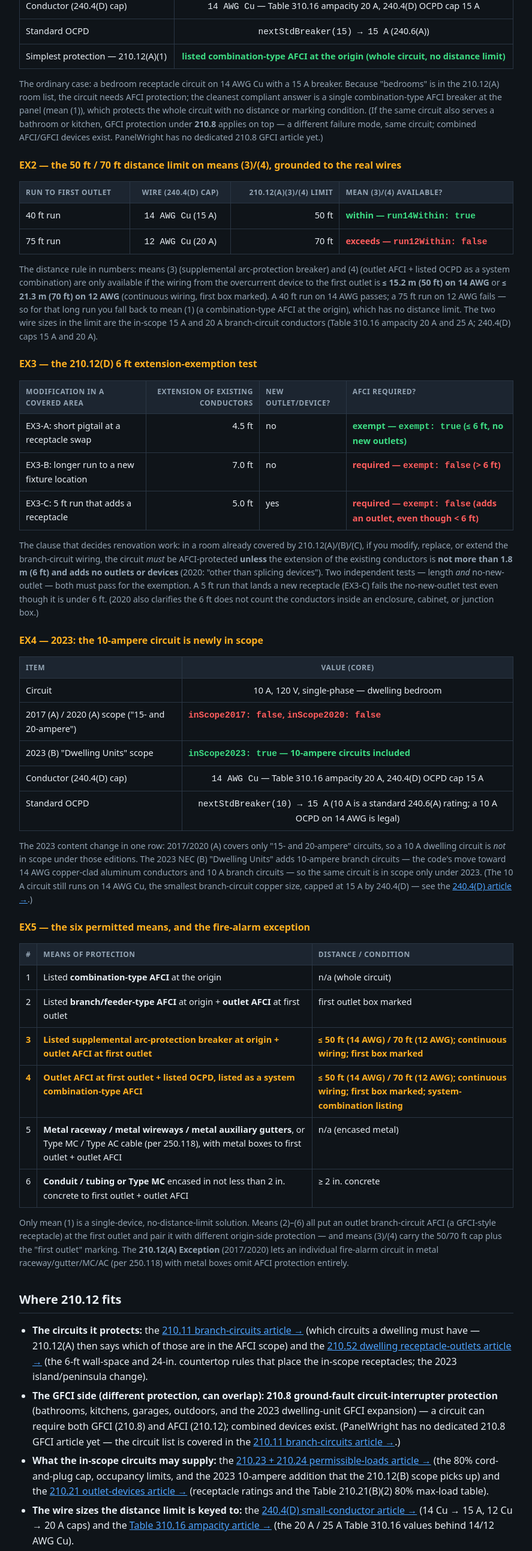
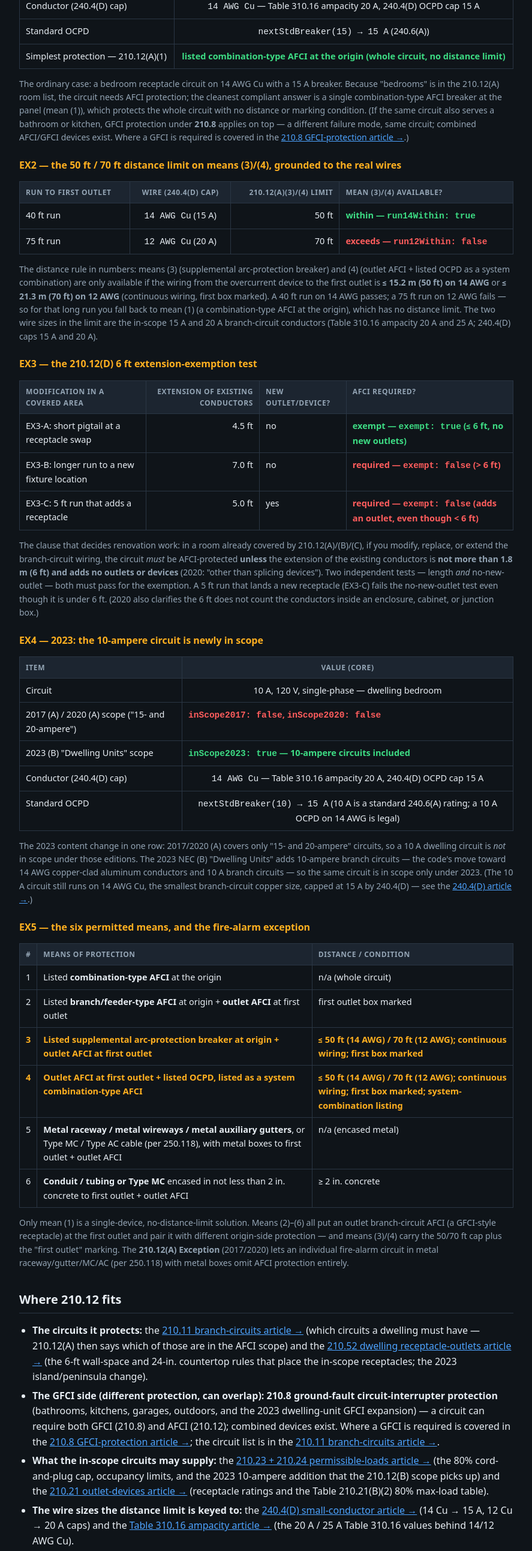
Before and after one commit to RadloffBot/panelwright, a plain HTML site: page articles/nec-21012-afci-protection.html in a window 1280 px wide. Shown: the part 6234-8819 px from the top of the page at 60% size, without its empty margins (196-1083 px from the left). Drawn offline with Linux system fonts and the light colour scheme.

Commit message:
Article 31 (210.12 AFCI): fix the stale 'no 210.8 article exists yet' note — link the live 210.8 GFCI article (article 32, Session 57) in both places (queued one-line fix from the STATE NEXT list)

```diff
--- a/articles/nec-21012-afci-protection.html
+++ b/articles/nec-21012-afci-protection.html
@@ -263,7 +263,7 @@
       <tr><td>Simplest protection — 210.12(A)(1)</td><td class="ctr ok"><strong>listed combination-type AFCI at the origin</strong> (whole circuit, no distance limit)</td></tr>
     </tbody>
   </table>
-  <p class="sub">The ordinary case: a bedroom receptacle circuit on 14 AWG Cu with a 15 A breaker. Because "bedrooms" is in the 210.12(A) room list, the circuit needs AFCI protection; the cleanest compliant answer is a single combination-type AFCI breaker at the panel (mean (1)), which protects the whole circuit with no distance or marking condition. (If the same circuit also serves a bathroom or kitchen, GFCI protection under <strong>210.8</strong> applies on top — a different failure mode, same circuit; combined AFCI/GFCI devices exist. PanelWright has no dedicated 210.8 GFCI article yet.)</p>
+  <p class="sub">The ordinary case: a bedroom receptacle circuit on 14 AWG Cu with a 15 A breaker. Because "bedrooms" is in the 210.12(A) room list, the circuit needs AFCI protection; the cleanest compliant answer is a single combination-type AFCI breaker at the panel (mean (1)), which protects the whole circuit with no distance or marking condition. (If the same circuit also serves a bathroom or kitchen, GFCI protection under <strong>210.8</strong> applies on top — a different failure mode, same circuit; combined AFCI/GFCI devices exist. Where a GFCI is required is covered in the <a href="nec-21008-gfci-protection.html">210.8 GFCI-protection article →</a>.)</p>
 
   <h3>EX2 — the 50 ft / 70 ft distance limit on means (3)/(4), grounded to the real wires</h3>
   <table>
@@ -316,7 +316,7 @@
   <h2>Where 210.12 fits</h2>
   <ul>
     <li><strong>The circuits it protects:</strong> the <a href="nec-21011-branch-circuits.html">210.11 branch-circuits article →</a> (which circuits a dwelling must have — 210.12(A) then says which of those are in the AFCI scope) and the <a href="nec-21052-dwelling-receptacle-outlets.html">210.52 dwelling receptacle-outlets article →</a> (the 6-ft wall-space and 24-in. countertop rules that place the in-scope receptacles; the 2023 island/peninsula change).</li>
-    <li><strong>The GFCI side (different protection, can overlap):</strong> <strong>210.8 ground-fault circuit-interrupter protection</strong> (bathrooms, kitchens, garages, outdoors, and the 2023 dwelling-unit GFCI expansion) — a circuit can require both GFCI (210.8) and AFCI (210.12); combined devices exist. (PanelWright has no dedicated 210.8 GFCI article yet — the circuit list is covered in the <a href="nec-21011-branch-circuits.html">210.11 branch-circuits article →</a>.)</li>
+    <li><strong>The GFCI side (different protection, can overlap):</strong> <strong>210.8 ground-fault circuit-interrupter protection</strong> (bathrooms, kitchens, garages, outdoors, and the 2023 dwelling-unit GFCI expansion) — a circuit can require both GFCI (210.8) and AFCI (210.12); combined devices exist. Where a GFCI is required is covered in the <a href="nec-21008-gfci-protection.html">210.8 GFCI-protection article →</a>; the circuit list is in the <a href="nec-21011-branch-circuits.html">210.11 branch-circuits article →</a>.</li>
     <li><strong>What the in-scope circuits may supply:</strong> the <a href="nec-21023-permissible-loads.html">210.23 + 210.24 permissible-loads article →</a> (the 80% cord-and-plug cap, occupancy limits, and the 2023 10-ampere addition that the 210.12(B) scope picks up) and the <a href="nec-21021-outlet-devices.html">210.21 outlet-devices article →</a> (receptacle ratings and the Table 210.21(B)(2) 80% max-load table).</li>
     <li><strong>The wire sizes the distance limit is keyed to:</strong> the <a href="nec-2404d-small-conductors.html">240.4(D) small-conductor article →</a> (14 Cu → 15 A, 12 Cu → 20 A caps) and the <a href="nec-31016-ampacity.html">Table 310.16 ampacity article →</a> (the 20 A / 25 A Table 310.16 values behind 14/12 AWG Cu).</li>
     <li><strong>The continuous-wiring condition on means (3)/(4):</strong> the <a href="nec-21019a-continuous-load.html">210.19(A) continuous-load article →</a> (wiring sized for continuous vs. non-continuous; the "continuous from the overcurrent device to the first outlet" condition is a physical-continuity requirement, distinct from the load-type rule).</li>
```
